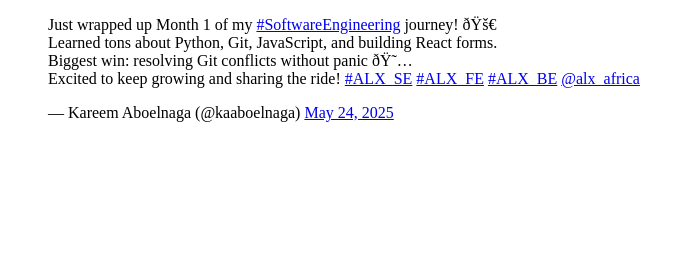
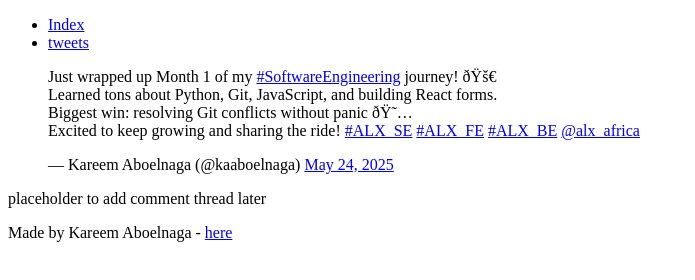
Before and after one commit to KAboelnaga/My_First_Portfolio, a plain HTML site: page html_basic/tweets.html in a window 1280 px wide. Shown: the whole page, without its empty margins (0-695 px from the left). Drawn offline with Linux system fonts and the light colour scheme.

Commit message:
done task 3

```diff
--- a/html_basic/tweets.html
+++ b/html_basic/tweets.html
@@ -4,6 +4,26 @@
         <title>My first Webpage</title>
     </head>
     <body>
-        <blockquote class="twitter-tweet"><p lang="en" dir="ltr">Just wrapped up Month 1 of my <a href="https://twitter.com/hashtag/SoftwareEngineering?src=hash&amp;ref_src=twsrc%5Etfw">#SoftwareEngineering</a> journey! 🚀<br>Learned tons about Python, Git, JavaScript, and building React forms.<br>Biggest win: resolving Git conflicts without panic 😅<br>Excited to keep growing and sharing the ride! <a href="https://twitter.com/hashtag/ALX_SE?src=hash&amp;ref_src=twsrc%5Etfw">#ALX_SE</a> <a href="https://twitter.com/hashtag/ALX_FE?src=hash&amp;ref_src=twsrc%5Etfw">#ALX_FE</a> <a href="https://twitter.com/hashtag/ALX_BE?src=hash&amp;ref_src=twsrc%5Etfw">#ALX_BE</a> <a href="https://twitter.com/alx_africa?ref_src=twsrc%5Etfw">@alx_africa</a></p>&mdash; Kareem Aboelnaga (@kaaboelnaga) <a href="https://twitter.com/kaaboelnaga/status/1926243938068774967?ref_src=twsrc%5Etfw">May 24, 2025</a></blockquote> <script async src="https://platform.twitter.com/widgets.js" charset="utf-8"></script>
+        <header>
+            <ul>
+                <li>
+                    <a href="./index.html">Index</a>
+                </li>
+                <li>
+                    <a href="./tweets.html">tweets</a>
+                </li>
+            </ul>
+        </header>
+        <main>
+            <article>
+                <blockquote class="twitter-tweet"><p lang="en" dir="ltr">Just wrapped up Month 1 of my <a href="https://twitter.com/hashtag/SoftwareEngineering?src=hash&amp;ref_src=twsrc%5Etfw">#SoftwareEngineering</a> journey! 🚀<br>Learned tons about Python, Git, JavaScript, and building React forms.<br>Biggest win: resolving Git conflicts without panic 😅<br>Excited to keep growing and sharing the ride! <a href="https://twitter.com/hashtag/ALX_SE?src=hash&amp;ref_src=twsrc%5Etfw">#ALX_SE</a> <a href="https://twitter.com/hashtag/ALX_FE?src=hash&amp;ref_src=twsrc%5Etfw">#ALX_FE</a> <a href="https://twitter.com/hashtag/ALX_BE?src=hash&amp;ref_src=twsrc%5Etfw">#ALX_BE</a> <a href="https://twitter.com/alx_africa?ref_src=twsrc%5Etfw">@alx_africa</a></p>&mdash; Kareem Aboelnaga (@kaaboelnaga) <a href="https://twitter.com/kaaboelnaga/status/1926243938068774967?ref_src=twsrc%5Etfw">May 24, 2025</a></blockquote> <script async src="https://platform.twitter.com/widgets.js" charset="utf-8"></script>
+            </article>
+            <aside>
+                <p>placeholder to add comment thread later</p>
+            </aside>
+        </main>
+        <footer>
+            <p>Made by Kareem Aboelnaga - <a href="https://github.com/KAboelnaga" target="_blank">here</a></p>
+        </footer>
     </body>
 </html>
```
Also changed, not shown: html_basic/base_index.html (+14 -0 lines), html_basic/index.html (+20 -0 lines).
